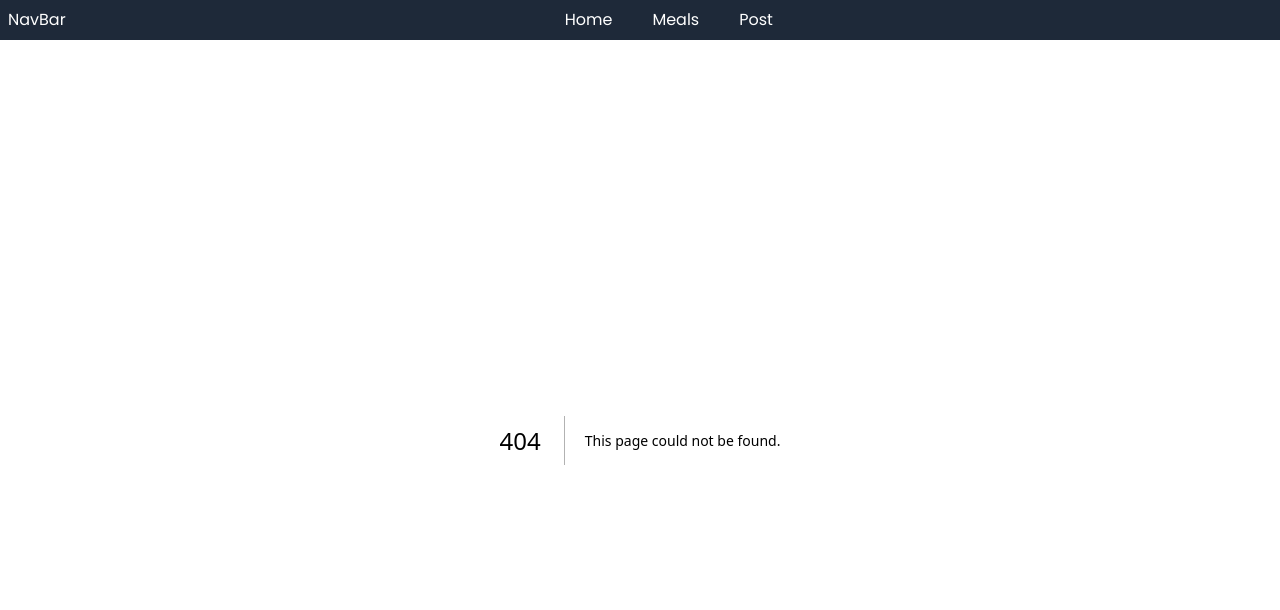
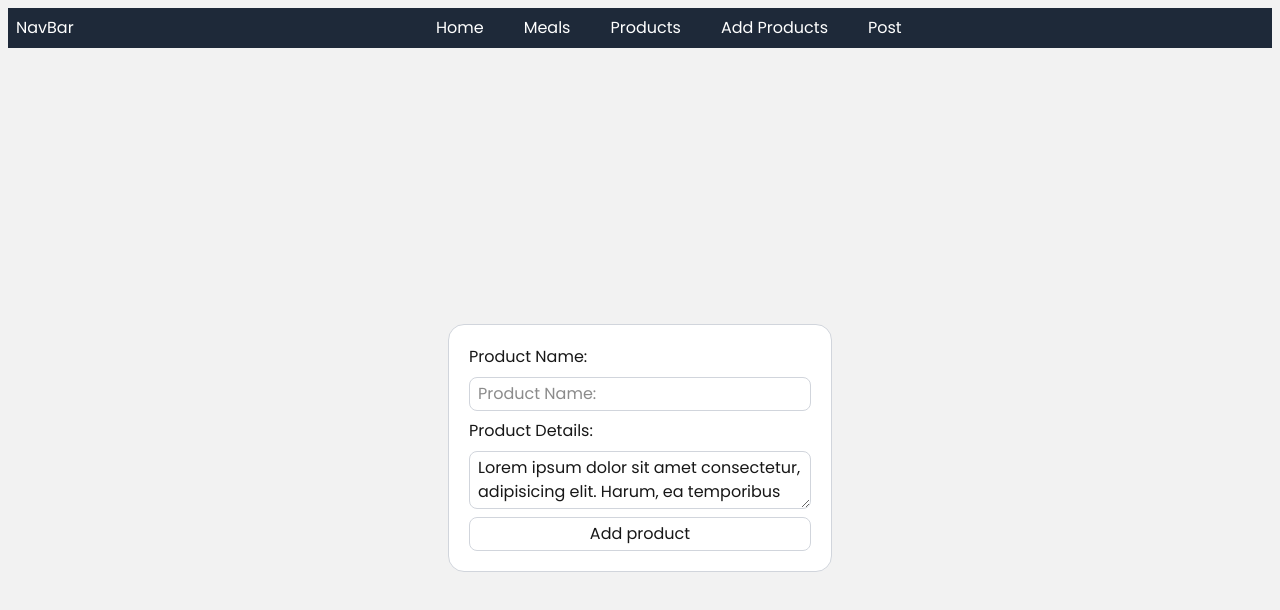
Before and after one commit to julkarzunayed/next-js-practice-m-73.05, a Next.js app: page /products/add in a window 1280 px wide. Before the commit this address had no page. Shown: the top 610 px of the page. Built offline with nearby package versions, Linux system fonts and the light colour scheme.

Commit message:
added product page

```diff
--- a/src/app/api/items/[id]/route.js
+++ b/src/app/api/items/[id]/route.js
@@ -6,7 +6,7 @@ export async function GET(req, { params }) {
 
     const p = await params;
     // console.log(p.id);
-    const post = await dbConnect("posts")
+    const post = await dbConnect("products")
         .findOne(
             { _id: new ObjectId(p.id) }
         );
@@ -20,7 +20,7 @@ export async function GET(req, { params }) {
 export async function DELETE(req, { params }) {
 
     const p = await params;
-    const res = await dbConnect("posts")
+    const res = await dbConnect("products")
         .deleteOne(
             { _id: new ObjectId(p.id) }
         );
@@ -34,7 +34,7 @@ export async function PATCH(req, { params }) {
     const p = await params;
     const updateData = await req.json();
 
-    const updateReq = await dbConnect("posts")
+    const updateReq = await dbConnect("products")
         .updateOne(
             { _id: new ObjectId(p.id) },
             {
--- a/src/app/api/items/route.js
+++ b/src/app/api/items/route.js
@@ -1,15 +1,16 @@
 // export const dynamic = 'force-static'
 
 import dbConnect from "@/app/lib/dbConnect";
+import { revalidatePath } from "next/cache";
 
 const collection = {
-    posts: 'posts',
+    products: 'products',
 
 }
 // get API of Posts
 export async function GET() {
 
-    const data = await dbConnect(collection.posts).find({}).toArray();
+    const data = await dbConnect(collection.products).find({}).toArray();
 
     return Response.json(data);
 };
@@ -19,7 +20,7 @@ export async function GET() {
 export async function POST(req) {
 
     const post = await req.json();
-    const data = await dbConnect(collection.posts).insertOne(post);
-
+    const data = await dbConnect(collection.products).insertOne(post);
+    revalidatePath("/products")
     return Response.json(data)
 };
--- a/src/app/components/NavBar.jsx
+++ b/src/app/components/NavBar.jsx
@@ -9,6 +9,8 @@ export default async function NavBar() {
             <ul className="flex-1 flex gap-10 justify-center">
                 <Link href={`/`}><li>Home</li></Link>
                 <Link href={`/meals`}><li>Meals</li></Link>
+                <Link href={`/products`}><li>Products</li></Link>
+                <Link href={`/products/add`}><li>Add Products</li></Link>
                 <Link href={`/posts`}><li>Post</li></Link>
             </ul>
         </div>
--- a/src/app/layout.jsx
+++ b/src/app/layout.jsx
@@ -33,7 +33,7 @@ export default function RootLayout({ children }) {
       <body
         className={`${poppins.className}  antialiased`}
       >
-        <div className="">
+        <div className="p-2">
           <NavBar />
           <main>
             {children}
--- /dev/null
+++ b/src/app/products/add/components/ProductAddForm.jsx
@@ -0,0 +1,52 @@
+"use client"
+import React from 'react'
+
+export default function ProductAddForm() {
+
+    //Lorem ipsum dolor sit amet consectetur, adipisicing elit. Harum, ea temporibus veritatis, molestiae quo quasi illo magnam soluta laborum consectetur eligendi eaque. Consequatur tempora sunt doloremque quos corrupti itaque facilis!
+    const handleFormSubmit = async (e) => {
+        e.preventDefault();
+        const form = e.target;
+        const product_name = form.product_name.value;
+        const product_details = form.product_details.value;
+        console.log({ product_details, product_name })
+        const res = await fetch(`${process.env.NEXT_PUBLIC_SERVER_ADDRESS}api/items`, {
+            method: "POST",
+            body: JSON.stringify({
+                product_name,
+                product_details
+            }),
+            headers: {
+                "Content-Type": "application/json"
+            }
+        });
+        const result = await res.json();
+
+        console.log(result);
+        if (result?.insertedId) {
+            form.reset();
+            alert("Product Added successfully!")
+        }
+    }
+    return (
+        <div className="flex items-center justify-center min-h-screen">
+            <form
+                onSubmit={handleFormSubmit}
+                className="flex flex-col min-w-sm space-y-2 border rounded-2xl p-5 bg-white border-gray-300">
+                <label htmlFor="">Product Name:</label>
+                <input type="text" name='product_name' className='border rounded-lg py-1 px-2 border-gray-300' placeholder='Product Name: ' />
+
+                <label htmlFor="">
+                    Product Details:
+                </label>
+                <textarea name="product_details" className='border rounded-lg py-1 px-2 border-gray-300' placeholder='Product Details' defaultValue={`Lorem ipsum dolor sit amet consectetur, adipisicing elit. Harum, ea temporibus veritatis, molestiae quo quasi illo magnam soluta laborum consectetur eligendi eaque. Consequatur tempora sunt doloremque quos corrupti itaque facilis!`}></textarea>
+
+                <button className="border rounded-lg py-1 px-2 border-gray-300 active:scale-[98%]" type='submit'>
+                    Add product
+                </button>
+            </form>
+        </div>
+
+
+    )
+}
--- /dev/null
+++ b/src/app/products/add/page.jsx
@@ -0,0 +1,10 @@
+import React from 'react'
+import ProductAddForm from './components/ProductAddForm'
+
+export default function ProductAddPage() {
+    return (
+        <div>
+            <ProductAddForm />
+        </div>
+    )
+}
--- /dev/null
+++ b/src/app/products/page.jsx
@@ -0,0 +1,28 @@
+import React from 'react'
+
+export default async function Products() {
+    const res = await fetch(`${process.env.NEXT_PUBLIC_SERVER_ADDRESS}api/items`, {
+        cache: "force-cache"
+    });
+    const data = await res.json();
+
+    return (
+        <div className='mt-10'>
+            <h1 className="text-2xl mb-8 font-bold text-center">
+                This is all Products page.
+            </h1>
+            <div className="max-w-7xl mx-auto grid grid-cols-3 gap-2">
+                {data?.map((product) =>
+                    <div key={product?._id} className="p-3 rounded-2xl border border-gray-300">
+                        <h3 className="text-2xl font-bold text-center my-3">
+                            {product?.product_name}
+                        </h3>
+                        <p className="">
+                            {product?.product_details}
+                        </p>
+                    </div>
+                )}
+            </div>
+        </div>
+    )
+}
```
Also changed, not shown: src/app/products/loading.jsx (added).
